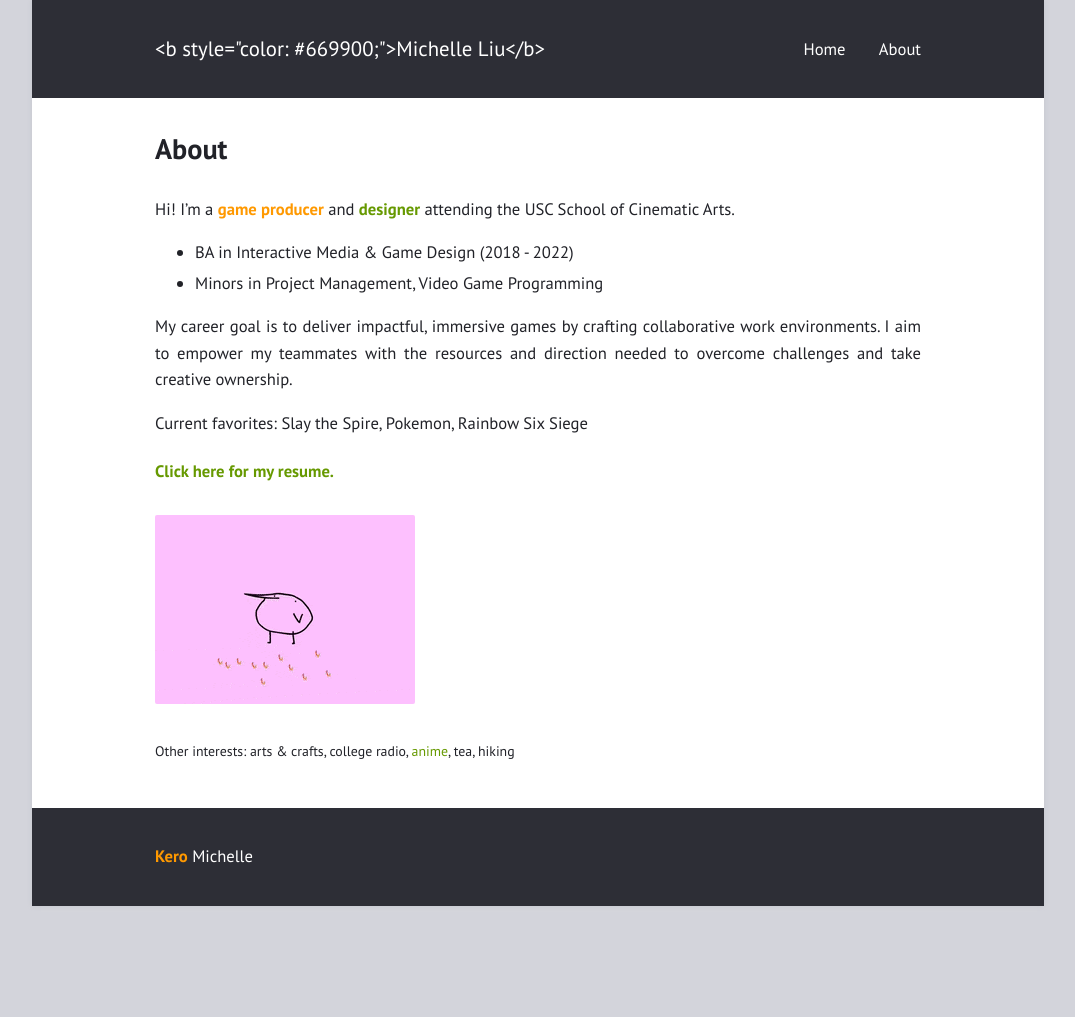
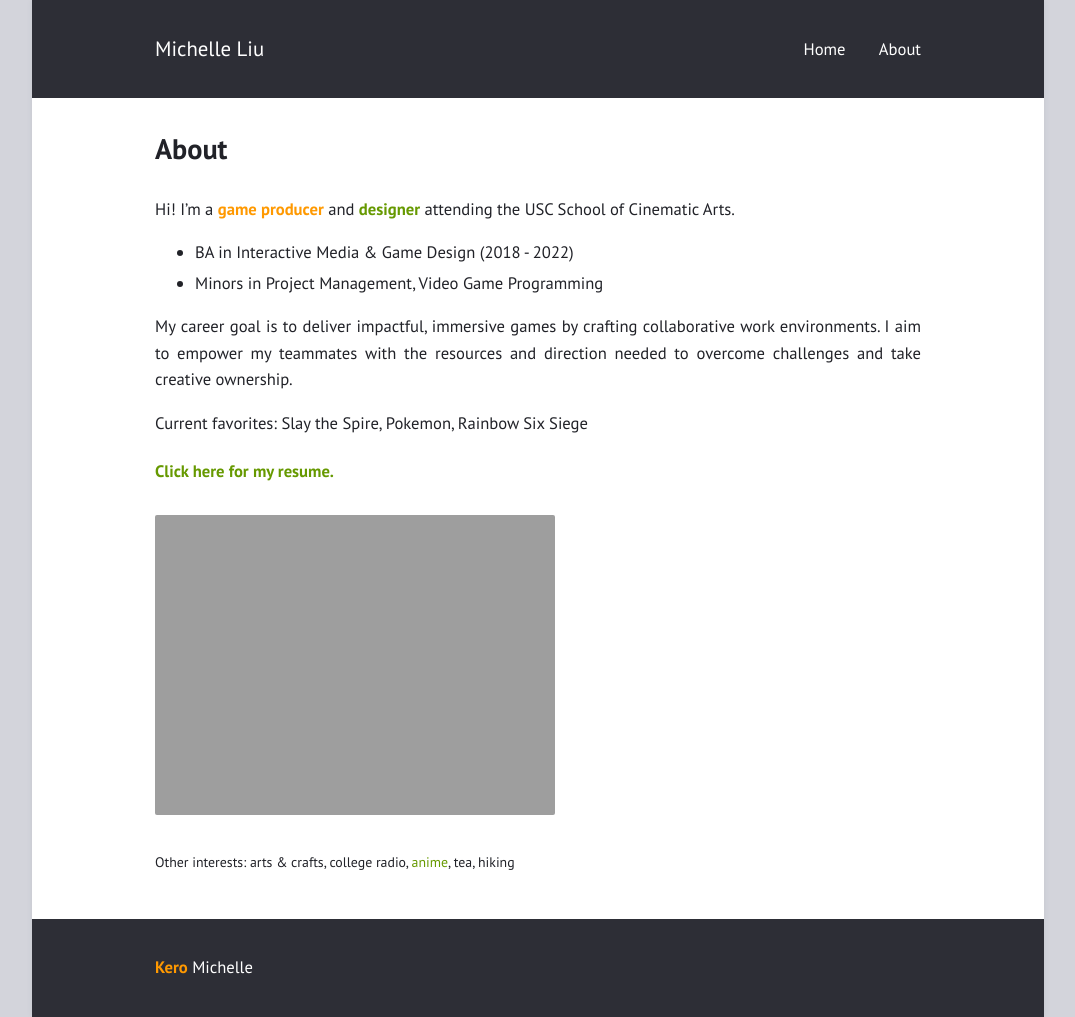
Before and after one commit to KeroMichelle/KeroMichelle.github.io, a Jekyll site: the page built from about.md, in a window 1280 px wide. Shown: the whole page, without its empty margins (102-1177 px from the left). Built offline with Jekyll 4.4.1, drawn with Linux system fonts in a browser that asks for light colours; before the commit the page ends 906 px from its top, so only the background shows below that.

Commit message:
Header fix and image resize

```diff
--- a/_config.yml
+++ b/_config.yml
@@ -1,4 +1,4 @@
-title: "<b style=\"color: #669900;\">Michelle Liu</b>"
+title: "Michelle Liu"
 author: "Michelle Liu"
 description: "<b style=\"color: #FF9900;\">Kero</b> Michelle"
 permalink: /:title/
--- a/about.md
+++ b/about.md
@@ -15,6 +15,6 @@ Current favorites: Slay the Spire, Pokemon, Rainbow Six Siege
 
 #### [Click here for my resume.](https://www.linkedin.com/in/michelleliu6/){:target="_blank"}
 
-![flamingo gif](/assets/images/kero.gif)
+![flamingo gif](/assets/images/kero.gif =330x)
 
 <small>Other interests: arts & crafts, college radio, [anime](https://anilist.co/user/KeroMichelle/){:target="_blank"}, tea, hiking</small>
```
